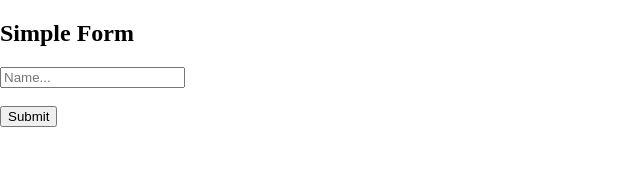
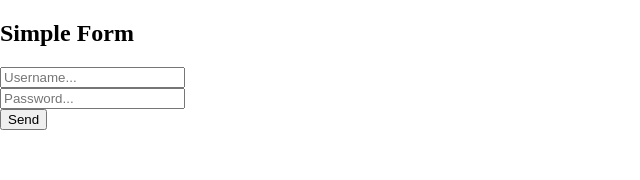
Before and after one commit to torraagus/react-forms, a React app: page / in a window 1280 px wide. Shown: the top 180 px of the page, without its empty margins (0-640 px from the left). Built offline with nearby package versions, Linux system fonts and the light colour scheme.

Commit message:
update component and test for username and password fields

```diff
--- a/src/components/hookForm/hookForm.component.js
+++ b/src/components/hookForm/hookForm.component.js
@@ -3,36 +3,39 @@ import { useForm } from "react-hook-form";
 
 export default function HookForm() {
   const { register, handleSubmit, watch, errors } = useForm();
-  const onSubmit = data => {
+  const onSubmit = (data) => {
     console.log(data);
   };
 
   return (
-    /* "handleSubmit" will validate your inputs before invoking "onSubmit" */
+    <div>
       <form data-testid="form" onSubmit={handleSubmit(onSubmit)}>
-      {/* register your input into the hook by invoking the "register" function */}
         <input
-        placeholder="Name..."
-        data-testid="example"
-        name="example"
+          placeholder="Username..."
+          data-testid="username"
+          name="username"
           ref={register({ required: true })}
         />
+        {errors.username &&
+          errors.username.type === "required" &&
+          "The username field is required"}
         <br />
-
+        <input
+          placeholder="Password..."
+          data-testid="password"
+          name="password"
+          type="password"
+          ref={register({ required: true, minLength: 8 })}
+        />
+        {errors.password &&
+          errors.password.type === "required" &&
+          "The password field is required"}
+        {errors.password &&
+          errors.password.type === "minLength" &&
+          "The password must have at least 8 characters"}
         <br />
-      {errors.example && (
-        <>
-          <span data-testid="error">This field is required</span>
-          <br />
-        </>
-      )}
-      {/*errors.example2 && (
-        <>
-          <span data-testid="error2">This field #2 is required</span>
-          <br />
-        </>
-      )*/}
-      <input data-testid="submit" type="submit" />
+        <input type="submit" value="Send" />
       </form>
+    </div>
   );
 }
```
Also changed, not shown: 2 other files (tests, documents, lock files or other folders). Lines whose indentation alone changed are shown as unchanged.
